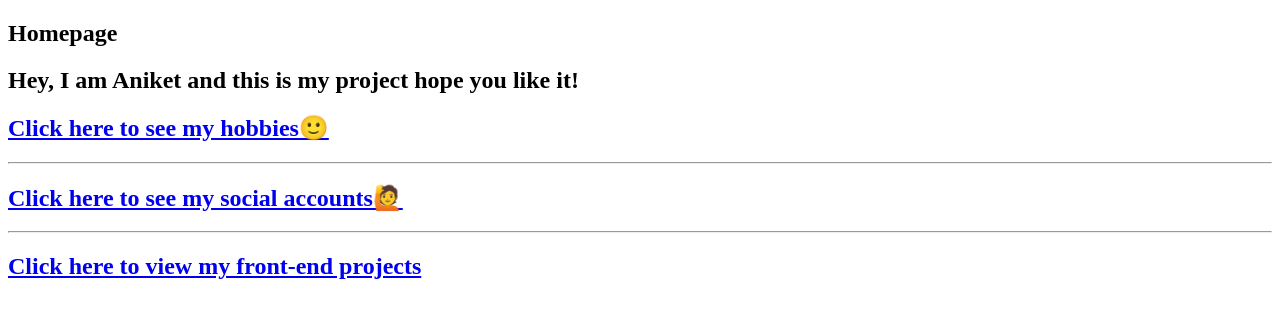
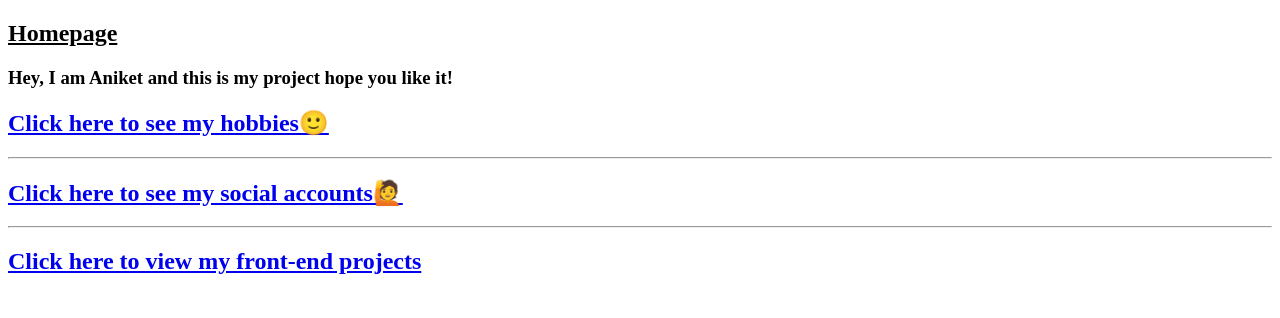
Before and after one commit to Aniket200-ind/brainnestpr1, a plain HTML site: page project/index.html in a window 1280 px wide. Drawn offline with Linux system fonts and the light colour scheme.

Commit message:
A little update

```diff
--- a/project/index.html
+++ b/project/index.html
@@ -10,8 +10,8 @@
 
 <body>
     <nav>
-        <h1>Homepage</h1>
-        <h2>Hey, I am Aniket and this is my project hope you like it!</h2>
+        <h1><u>Homepage</u></h1>
+        <h3>Hey, I am Aniket and this is my project hope you like it!</h3>
     </nav>
     <main>
         <h2>
```
